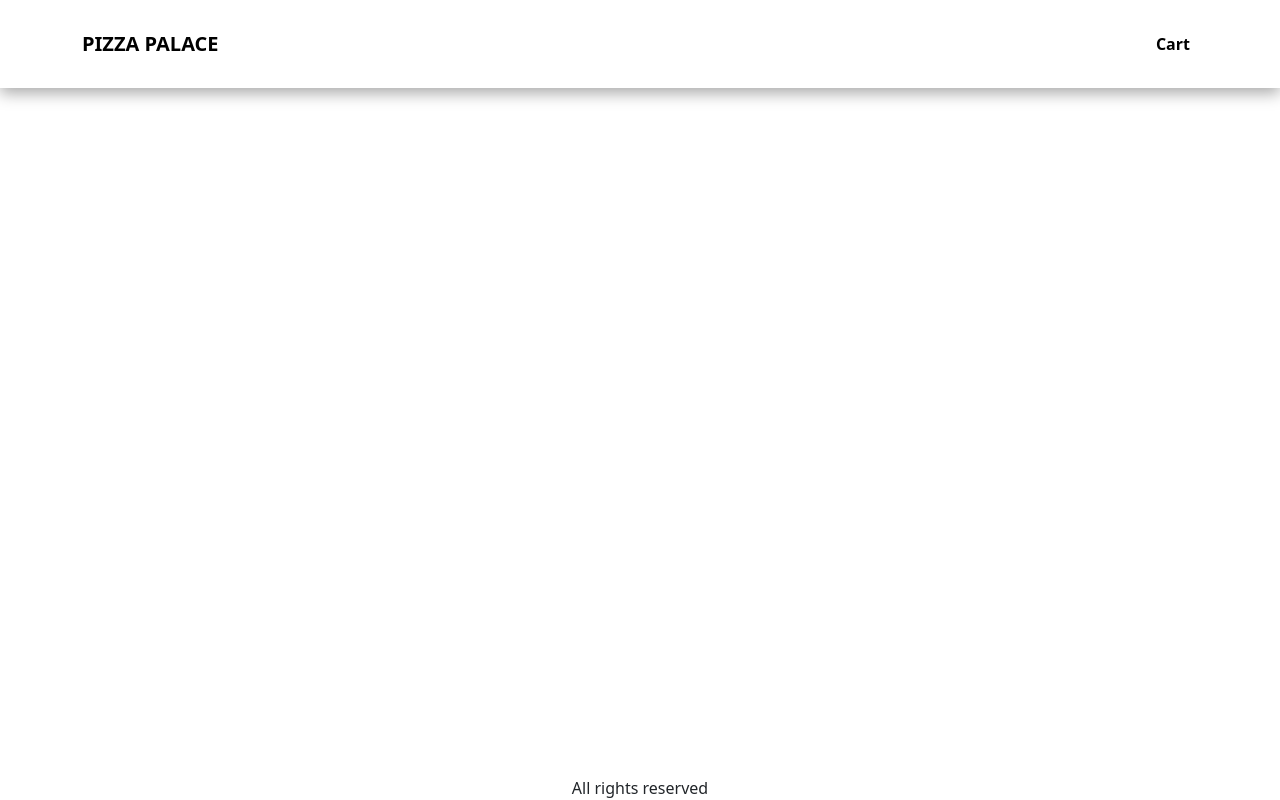
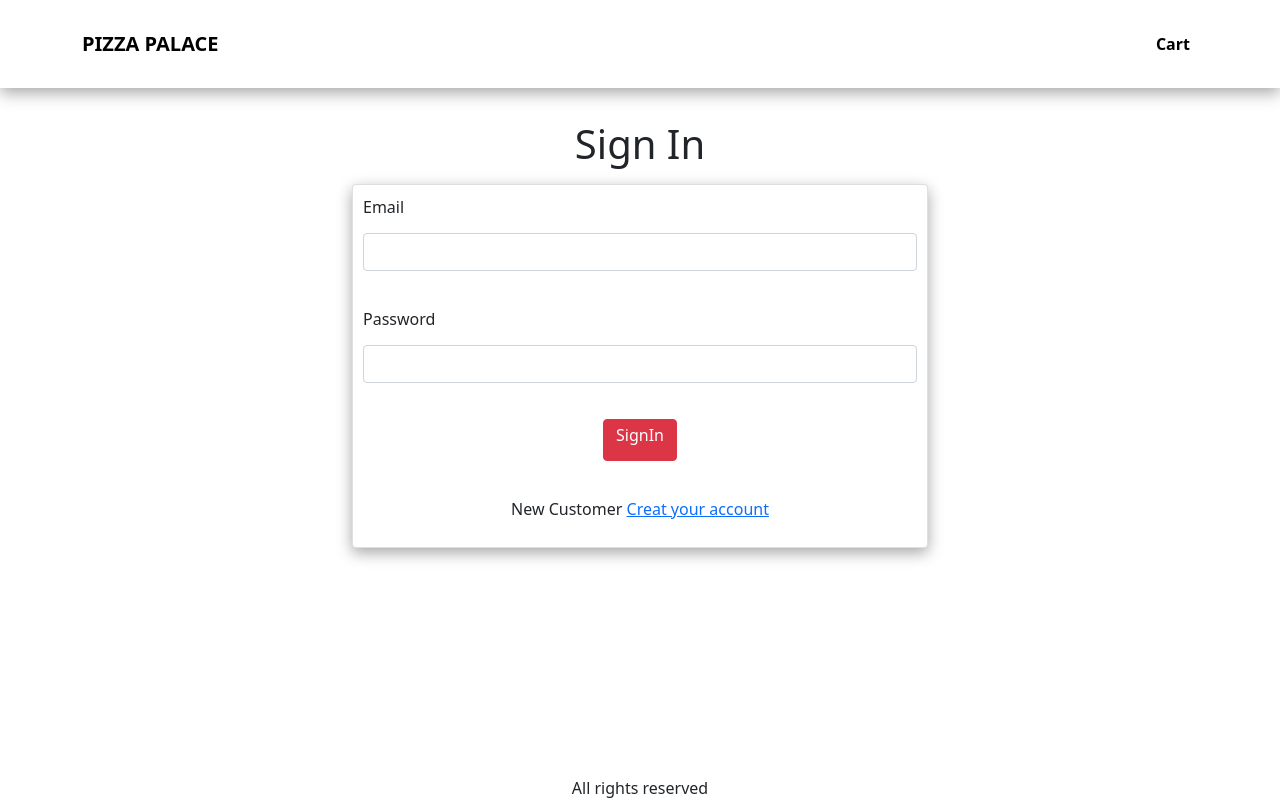
Before and after one commit to vinay143222/PizzaPalace, a React (Create React App) app in the folder client/: page /signin in a window 1280 px wide. Built offline with nearby package versions, Linux system fonts and the light colour scheme.

Commit message:
createdsigninscreen

```diff
--- a/client/src/App.js
+++ b/client/src/App.js
@@ -11,6 +11,7 @@ import Nav from 'react-bootstrap/Nav';
 import Badge from 'react-bootstrap/esm/Badge';
 import { Store } from './Store';
 import CartScreen from './components/CartScreen';
+import SigninScreen from './components/SigninScreen';
 function App() {
 const {state}=useContext(Store);
 const {cart}=state;
@@ -41,7 +42,7 @@ const {cart}=state;
                <Route path="/cart" element={<CartScreen/>}></Route>
                <Route path="/product/:id" element={<ProductScreen/>}></Route>
                <Route path="/" element={<HomeScreen/>}></Route>
-
+               <Route path="/signin" element={<SigninScreen/>}></Route>
             </Routes>
            </Container>
          </main>
--- a/client/src/Style.css
+++ b/client/src/Style.css
@@ -66,3 +66,11 @@ main {
 .varient-container {
     display: flex;
 }
+
+.small-container {
+    max-width: 600px;
+}
+
+.sigin-card {
+    box-shadow: rgba(0, 0, 0, 0.35) 0px 5px 15px;
+}
--- /dev/null
+++ b/client/src/components/SigninScreen.js
@@ -0,0 +1,45 @@
+import react from 'react';
+import '../Style.css';
+import Container from 'react-bootstrap/Container';
+import {Helmet} from 'react-helmet-async';
+import Form from 'react-bootstrap/Form';
+import 'bootstrap/dist/css/bootstrap.min.css';
+import Button from 'react-bootstrap/esm/Button';
+import { useLocation } from 'react-router-dom';
+import { Link } from 'react-router-dom';
+import Card from 'react-bootstrap/Card';
+const SignIn=()=>{
+    const {search}=useLocation();
+    const redirectUrl=new URLSearchParams(search).get('redirect');
+    const redirect=redirectUrl?redirectUrl:'/';
+    return (
+        <div>
+            <Container className="small-container">
+                 <Helmet>
+                    <title>SignIn</title>
+                 </Helmet>
+                 <h1 className="my-3" style={{textAlign:'center'}}>Sign In</h1>
+                 <Card className="sigin-card">
+                 <Form>
+                    <Form.Group className="mb-3" controlId="email" style={{padding:'10px'}}>
+                        <Form.Label><h6>Email</h6></Form.Label>
+                        <Form.Control type="email" required/>
+                    </Form.Group>
+                     <Form.Group className="mb-3" controlId="password" style={{padding:'10px'}}>
+                        <Form.Label><h6>Password</h6></Form.Label>
+                        <Form.Control type="password" required/>
+                    </Form.Group>
+                    <div className="mb-3" style={{padding:'10px',textAlign:'center'}}>
+                            <Button type="submit" variant="danger"  ><h6>SignIn</h6></Button>
+                    </div>
+                    <div className="mb-3" style={{padding:'10px',textAlign:'center'}}>
+                          New Customer {''}
+                          <Link to={`/signup?redirect=${redirect}`}>Creat your account</Link>
+                    </div>
+                 </Form>
+                 </Card>
+            </Container>
+        </div>
+    );
+}
+export default SignIn;
```
